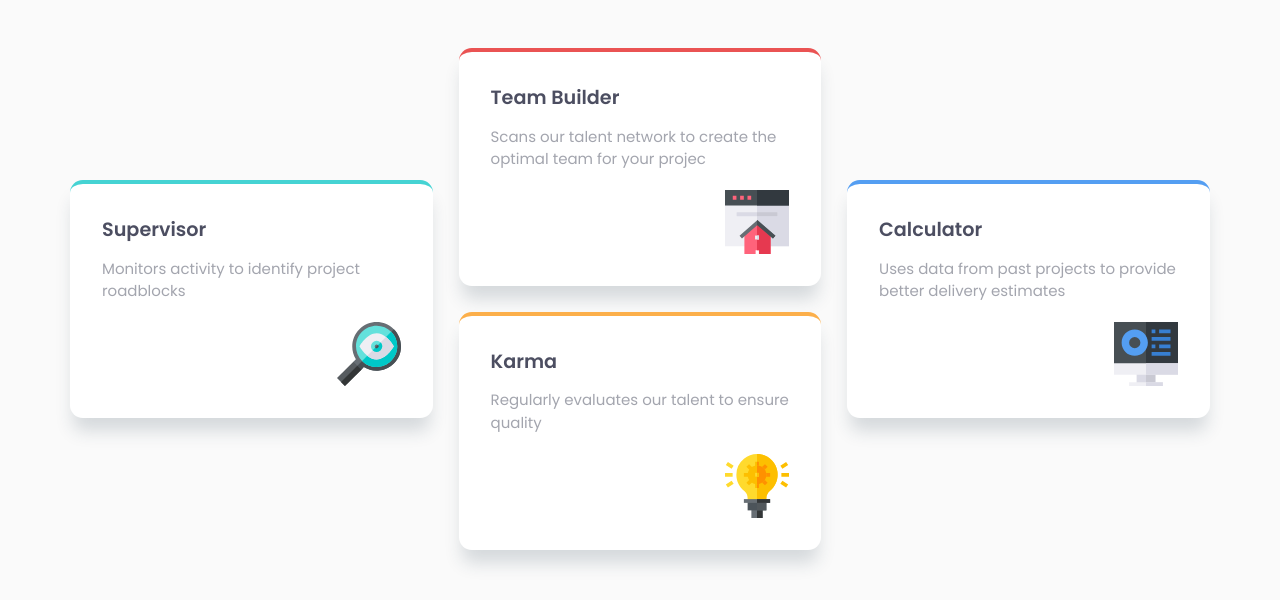
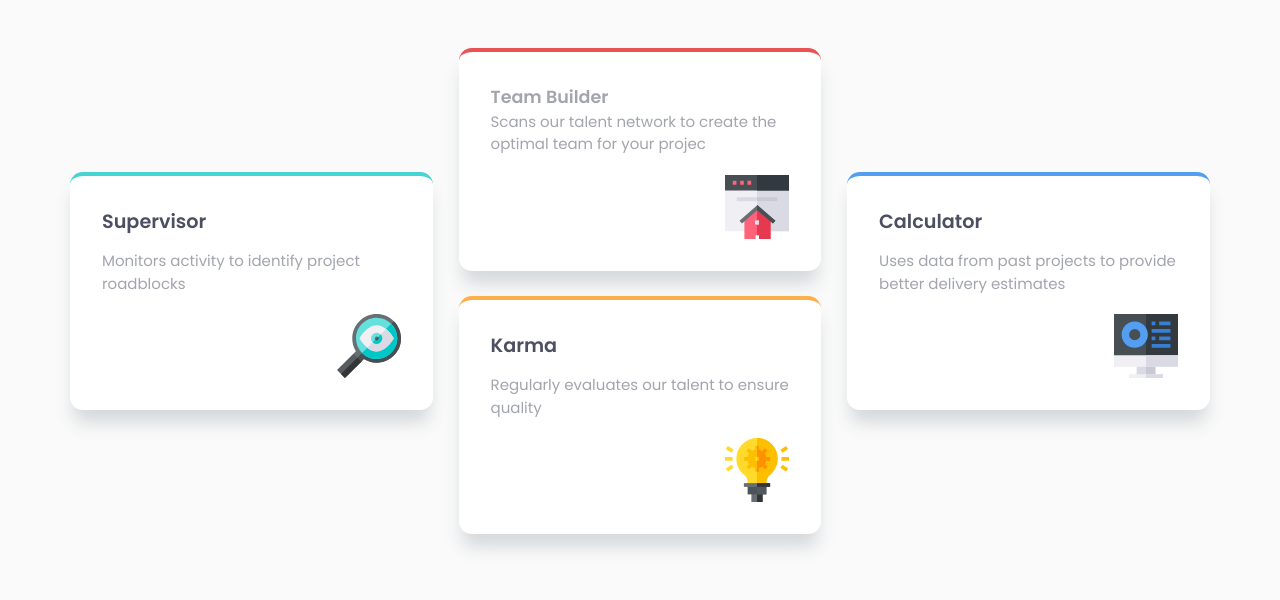
Before and after one commit to younesadjoudj/four-card-feature-section-master, a plain HTML site: page index.html in a window 1280 px wide. Shown: the part 221-821 px from the top of the page. Drawn offline with Linux system fonts and the light colour scheme.

Commit message:
second commit

```diff
--- a/index.html
+++ b/index.html
@@ -25,9 +25,9 @@
     </p>
   </header>
 
-  <section>
+  <section class="main">
     <div class="card supervisor-card">
-      <h3>Supervisor</h3>
+      <h2>Supervisor</h2>
       <p>Monitors activity to identify project roadblocks</p>
       <img src="images/icon-supervisor.svg" alt="">
     </div>
@@ -39,13 +39,13 @@
     </div>
 
     <div class="card karma-card">
-      <h3>Karma</h3>
+      <h2>Karma</h2>
       <p>Regularly evaluates our talent to ensure quality</p>
       <img src="images/icon-karma.svg" alt="">
     </div>
 
     <div class="card calculator-card">
-      <h3>Calculator</h3>
+      <h2>Calculator</h2>
       <p>Uses data from past projects to provide better delivery estimates</p>
       <img src="images/icon-calculator.svg" alt="">
     </div>
--- a/style.css
+++ b/style.css
@@ -105,7 +105,7 @@ header p {
    margin-top: 1.1rem;
 }
 
-section {
+.main {
     display: grid;
     grid-template-columns: 1fr 1fr 1fr;
     gap: 1.6rem;
@@ -122,7 +122,7 @@ section {
     box-shadow: 0px 16px 17px -3px rgba(34, 60, 80, 0.17);
 }
 
-.card h3 {
+.card h2 {
     color: var(--clr-neutral-very-dark-blue);
     font-size: 1.2rem;
     font-weight: var(--fw-semi-bold);
@@ -163,7 +163,7 @@ section {
 }
 
 @media only screen and (max-width: 650px) {
-    section {
+    .main {
         grid-template-columns: 1fr;
     }
     .card {
@@ -197,7 +197,7 @@ section {
     .card {
         padding: 1.5rem;
     }
-    .card h3 {
+    .card h2 {
         text-align: center;
         font-size: 1rem;
     }
```
